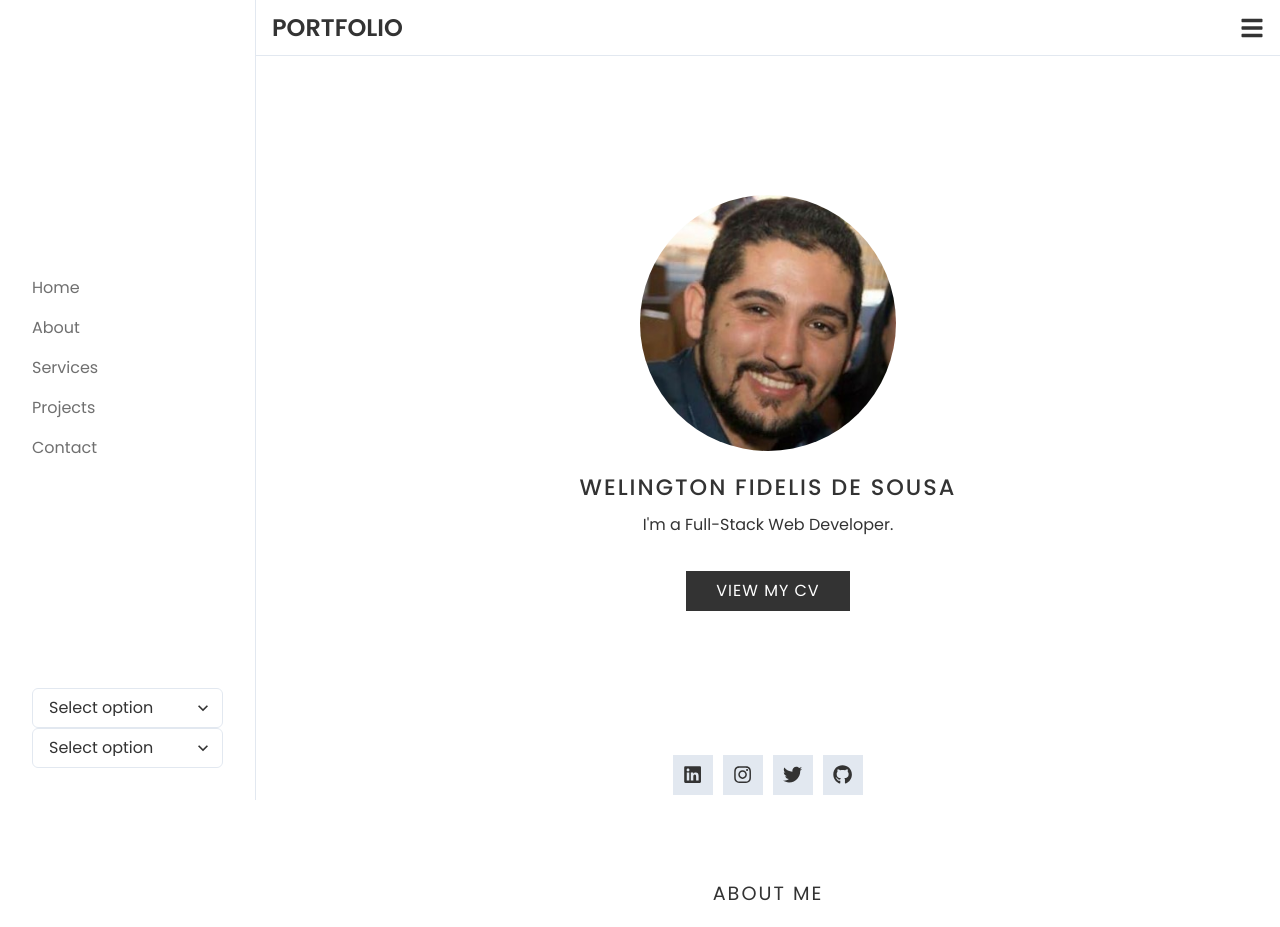
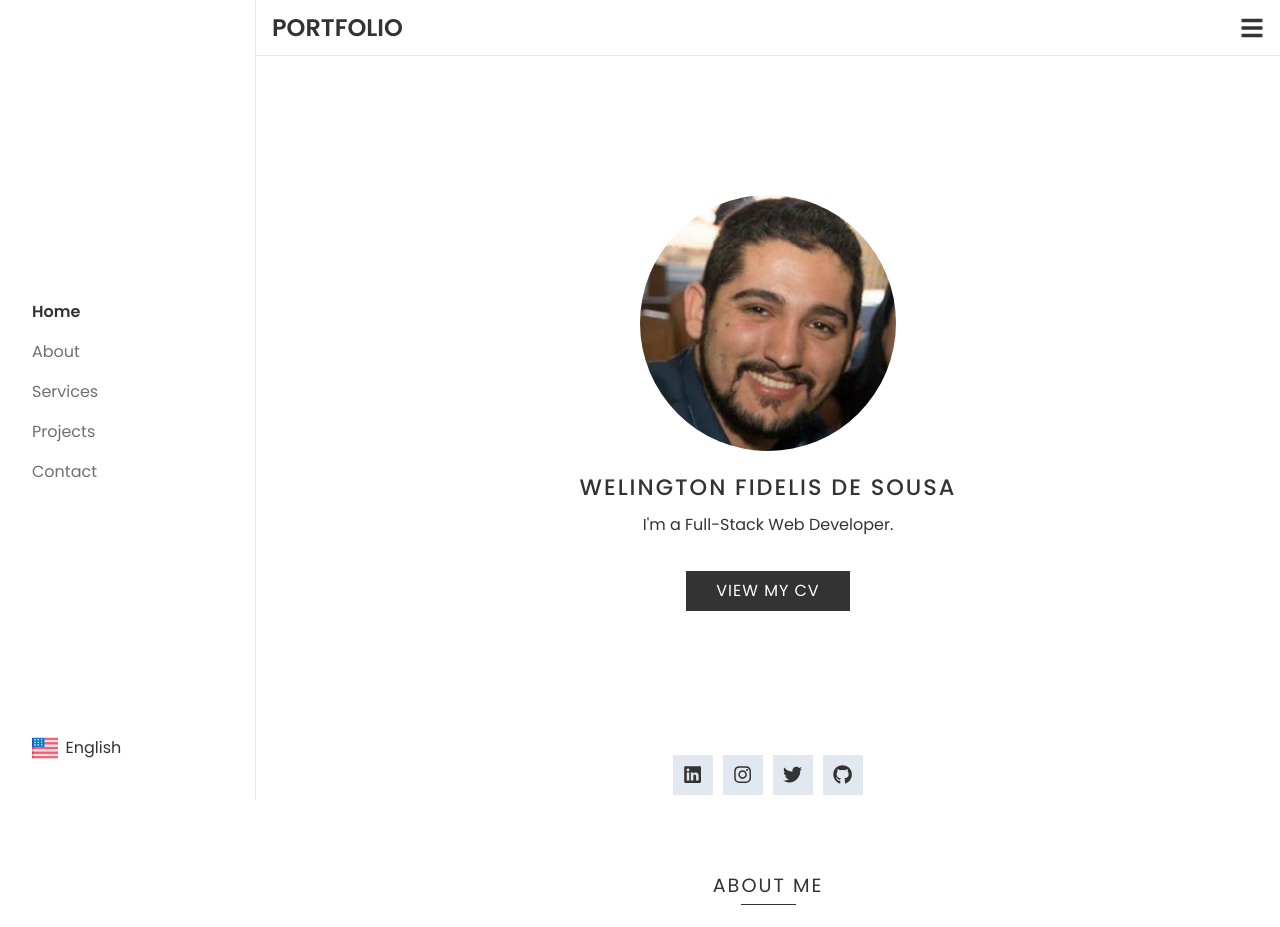
Before and after one commit to welingtonfidelis/portfolio-3, a React (Vite) app: page / in a window 1280 px wide. Shown: the top 927 px of the page. Built offline with nearby package versions, Linux system fonts and the light colour scheme; the HTML template or start-up script is replaced by a standard one.

Commit message:
Changing language; Improve section title css;

```diff
--- a/package.json
+++ b/package.json
@@ -23,7 +23,8 @@
     "react-router-dom": "^6.22.3",
     "react-slick": "^0.30.2",
     "slick-carousel": "^1.8.1",
-    "styled-components": "^6.1.8"
+    "styled-components": "^6.1.8",
+    "zustand": "^4.5.2"
   },
   "devDependencies": {
     "@types/react": "^18.2.66",
--- a/src/App.tsx
+++ b/src/App.tsx
@@ -12,8 +12,13 @@ import "slick-carousel/slick/slick.css";
 import "slick-carousel/slick/slick-theme.css";
 
 import { GlobalStyles } from "./global.styles";
+import { preferencesStore } from "./store/preferences";
 
 function App() {
+  const { language } = preferencesStore();
+
+  i18n.changeLanguage(language);
+
   return (
     <ChakraProvider
       theme={theme}
--- /dev/null
+++ b/src/enum/language.ts
@@ -0,0 +1,4 @@
+export enum Language {
+    EN = 'en',
+    PT = 'pt'
+}
--- /dev/null
+++ b/src/enum/themeColor.ts
@@ -0,0 +1,4 @@
+export enum ThemeColor {
+    DARK = 'dark',
+    LIGHT = 'light'
+}
--- a/src/pages/home/index.tsx
+++ b/src/pages/home/index.tsx
@@ -1,7 +1,7 @@
 import { Trans, useTranslation } from "react-i18next";
 import { FaLinkedin, FaInstagram, FaTwitter, FaGithub } from "react-icons/fa";
-import { Select } from "@chakra-ui/react";
-import { useNavigate } from "react-router-dom";
+import { Menu, MenuButton, MenuItem, MenuList, Select } from "@chakra-ui/react";
+import { useLocation, useNavigate } from "react-router-dom";
 import { ApplicationRoutes } from "../../enum/applicationRoutes.ts";
 import { ProjectInterface } from "../../domains/Project.ts";
 import {
@@ -16,6 +16,8 @@ import {
   JobSectionContainer,
   MainContent,
   MenuLanguage,
+  MenuLanguageContent,
+  MenuSectionItem,
   MenuSections,
   MenuTheme,
   NavigateContent,
@@ -31,35 +33,33 @@ import { Button } from "../../components/button/index.tsx";
 import { ProjectDetail } from "../../components/projectDetail/index.tsx";
 import { JobDetail } from "../../components/jobDetail/index.tsx";
 import { JobInterface } from "../../domains/Job.ts";
+import { preferencesStore } from "../../store/preferences/index.ts";
+import { Language } from "../../enum/language.ts";
 
 const { CURRICULUM } = ApplicationRoutes;
 
 export const Home = () => {
   const { t } = useTranslation();
   const navigate = useNavigate();
+  const { hash: urlHash } = useLocation();
+  const { language, updateLanguage } = preferencesStore();
 
-  //   const languageOnRedux = useSelector(
-  //     (state: { language: LanguageInterface }) => state.language
-  //   );
-  //   const themeOnRedux = useSelector(
-  //     (state: { theme: ThemeInterface }) => state.theme
-  //   );
+  const languageOptions = [
+    {
+      key: Language.EN,
+      label: <span>{t("language.english")}</span>,
+      image: <img src={"/public/images/eua.png"} alt="EUA Flag" />,
+    },
+    {
+      key: Language.PT,
+      label: <span>{t("language.portuguese")}</span>,
+      image: <img src={"/images/brazil.png"} alt="Bandeira do Brasil" />,
+    },
+  ];
 
-  //   useEffect(() => {
-  //     const { isDarkTheme } = themeOnRedux;
-  //     const body = document.querySelector("body")!;
-
-  //     if (isDarkTheme && !body.classList.contains("dark")) {
-  //       body.classList.add("dark");
-  //     } else body.classList.remove("dark");
-  //   }, [themeOnRedux]);
-
-  const handleNavigation = () => {
-    // if (window.innerWidth <= 900) {
-    //   const navigation = document.querySelector(".navigation")!;
-    //   navigation.classList.toggle("active");
-    // }
-  };
+  const selectedLanguageOption = languageOptions.find(
+    (lang) => lang.key === language
+  );
 
   const handleShowNavigationMenu = () => {
     const toggle = document.querySelector(".toggle")!;
@@ -72,22 +72,6 @@ export const Home = () => {
     navigation.classList.toggle("active");
     main.classList.toggle("active");
   };
-
-  //   const handleShowCarouselImage = (title: string, images: string[]) => {
-  //     setShowCarouselImage({
-  //       title,
-  //       images,
-  //       visible: true,
-  //     });
-  //   };
-
-  //   const handleCloseCarouselImage = () => {
-  //     setShowCarouselImage({
-  //       title: "",
-  //       images: [],
-  //       visible: false,
-  //     });
-  //   };
 
   //   const handleSwitchTheme = (isDark: boolean) => {
   //     dispatch(changeTheme({ isDarkTheme: isDark }));
@@ -159,66 +143,69 @@ export const Home = () => {
       <Container>
         <NavigateContent>
           <MenuSections>
-            <a href="#banner" onClick={handleNavigation}>
+            <MenuSectionItem
+              href="#banner"
+              selected={urlHash === "#banner" || urlHash === ""}
+            >
               {t("navigation_menu.home")}
-            </a>
-            <a href="#about" onClick={handleNavigation}>
+            </MenuSectionItem>
+            <MenuSectionItem href="#about" selected={urlHash === "#about"}>
               {t("navigation_menu.about")}
-            </a>
+            </MenuSectionItem>
 
-            <a href="#services" onClick={handleNavigation}>
+            <MenuSectionItem
+              href="#services"
+              selected={urlHash === "#services"}
+            >
               {t("navigation_menu.services")}
-            </a>
+            </MenuSectionItem>
 
-            <a href="#projects" onClick={handleNavigation}>
+            <MenuSectionItem
+              href="#projects"
+              selected={urlHash === "#projects"}
+            >
               {t("navigation_menu.projects")}
-            </a>
+            </MenuSectionItem>
 
-            <a href="#contact" onClick={handleNavigation}>
+            <MenuSectionItem href="#contact" selected={urlHash === "#contact"}>
               {t("navigation_menu.contact")}
-            </a>
+            </MenuSectionItem>
           </MenuSections>
 
           <MenuLanguage className="language-switch">
-            {/* <Select
-          value={languageOnRedux.language}
-          onChange={handleChangeLanguage}
-          >
-            <Select.Option value="pt">
-              <img
-                src={"/images/brazil.png"}
-                alt="Bandeira do Brasil"
-                width={30}
-                height={30}
-              />
-              <span>Português</span>
-            </Select.Option>
+            <Menu>
+              <MenuButton>
+                <MenuLanguageContent>
+                  {selectedLanguageOption?.image}
+                  {selectedLanguageOption?.label}
+                </MenuLanguageContent>
+              </MenuButton>
 
-            <Select.Option value="en">
-              <img
-                src={"/images/eua.png"}
-                alt="EUA Flag"
-                width={30}
-                height={30}
-              />
-              <span>English</span>
-            </Select.Option>
-          </Select> */}
+              <MenuList>
+                {languageOptions.map((lang) => {
+                  return (
+                    <MenuItem
+                      key={lang.key}
+                      onClick={() => updateLanguage(lang.key)}
+                    >
+                      <MenuLanguageContent>
+                        {lang.image}
+                        {lang.label}
+                      </MenuLanguageContent>
+                    </MenuItem>
+                  );
+                })}
+              </MenuList>
+            </Menu>
+          </MenuLanguage>
 
+          {/* <MenuTheme>
             <Select placeholder="Select option">
               <option value="option1">Option 1</option>
               <option value="option2">Option 2</option>
               <option value="option3">Option 3</option>
             </Select>
-          </MenuLanguage>
-
-          <MenuTheme>
-            <Select placeholder="Select option">
-              <option value="option1">Option 1</option>
-              <option value="option2">Option 2</option>
-              <option value="option3">Option 3</option>
-            </Select>
-          </MenuTheme>
+          </MenuTheme> */}
 
           {/* <div
           className="theme-switch"
@@ -245,15 +232,14 @@ export const Home = () => {
 
           <BannerSection id="banner">
             <ProfileContent>
-              {/* <div> */}
               <img
                 loading="lazy"
                 src="/public/images/user_1.jpg"
                 alt="User profile-1"
               />
-              {/* </div> */}
 
               <h3>Welington Fidelis de Sousa</h3>
+
               <p>{t("about_me.office")}</p>
               <Button
                 title={t("about_me.view_cv")}
@@ -287,7 +273,10 @@ export const Home = () => {
           </BannerSection>
 
           <AboutSection id="about">
-            <SectionTitle>{t("about_me.title")}</SectionTitle>
+            <SectionTitle>
+              {t("about_me.title")}
+              <div />
+            </SectionTitle>
 
             <AboutSectionContent>
               <AboutSectionDescription>
@@ -301,7 +290,10 @@ export const Home = () => {
           </AboutSection>
 
           <JobSection id="services" className="services adjust">
-            <SectionTitle>{t("services.title")}</SectionTitle>
+            <SectionTitle>
+              {t("services.title")}
+              <div />
+            </SectionTitle>
             <SectionResume>{t("services.description")}</SectionResume>
 
             <JobSectionContainer>
@@ -316,7 +308,10 @@ export const Home = () => {
           </JobSection>
 
           <ProjectSection id="projects">
-            <SectionTitle>{t("projects.title")}</SectionTitle>
+            <SectionTitle>
+              {t("projects.title")}
+              <div />
+            </SectionTitle>
             <SectionResume>{t("projects.description")}</SectionResume>
 
             <ProjectSectionContainer>
--- a/src/pages/home/styles.ts
+++ b/src/pages/home/styles.ts
@@ -23,19 +23,30 @@ export const MenuSections = styled.div`
   display: flex;
   flex-direction: column;
   justify-content: center;
+`;
 
-  a {
-    opacity: 0.7;
-    margin-top: 1rem;
-    transition: 0.5s;
+export const MenuSectionItem = styled.a<{ selected: boolean }>`
+  margin-top: 1rem;
+  transition: 0.5s;
+  opacity: ${(props) => (props.selected ? 1 : 0.7)};
+  font-weight: ${(props) => (props.selected ? 600 : 400)};
 
-    &:hover {
-      opacity: 1;
-    }
+  &:hover {
+    opacity: 1;
   }
 `;
 
 export const MenuLanguage = styled.div``;
+
+export const MenuLanguageContent = styled.div`
+  display: flex;
+  align-items: center;
+
+  img {
+    width: 1.6rem;
+    margin-right: 0.5rem;
+  }
+`;
 
 export const MenuTheme = styled.div``;
 
@@ -113,9 +124,15 @@ export const SocialContent = styled.div`
 export const SectionTitle = styled.h2`
   text-transform: uppercase;
   text-align: center;
-  margin: 1.5rem 0 2.5rem;
+  margin-top: 1rem;
   font-size: 1.2rem;
   letter-spacing: 2px;
+
+  div {
+    border-top: 1px solid;
+    width: 55px;
+    margin: .2rem auto 1.5rem auto;
+  }
 `;
 
 export const SectionResume = styled.p`
--- /dev/null
+++ b/src/store/commonStore/types.ts
@@ -0,0 +1,5 @@
+export type State = {
+  isMobileScreen: boolean;
+};
+
+export type Action = {};
--- /dev/null
+++ b/src/store/preferences/index.ts
@@ -0,0 +1,31 @@
+import { create } from "zustand";
+import { State, Action } from "./types";
+import { Language } from "../../enum/language";
+import { ThemeColor } from "../../enum/themeColor";
+
+const initialState: State = {
+  language: Language.EN,
+  themeColor: ThemeColor.LIGHT,
+};
+
+export const preferencesStore = create<State & Action>((set) => {
+  return {
+    ...initialState,
+
+    updateLanguage: (data) =>
+      set((state) => {
+        return {
+          ...state,
+          language: data,
+        };
+      }),
+
+    updateThemeColor: (data) =>
+      set((state) => {
+        return {
+          ...state,
+          themeColor: data,
+        };
+      }),
+  };
+});
--- /dev/null
+++ b/src/store/preferences/types.ts
@@ -0,0 +1,12 @@
+import { Language } from "../../enum/language";
+import { ThemeColor } from "../../enum/themeColor";
+
+export type State = {
+  language: Language;
+  themeColor: ThemeColor
+};
+
+export type Action = {
+  updateLanguage: (data: Language) => void;
+  updateThemeColor: (data: ThemeColor) => void;
+};
```
Also changed, not shown: src/store/commonStore/index.ts (added, +16 -0 lines).
